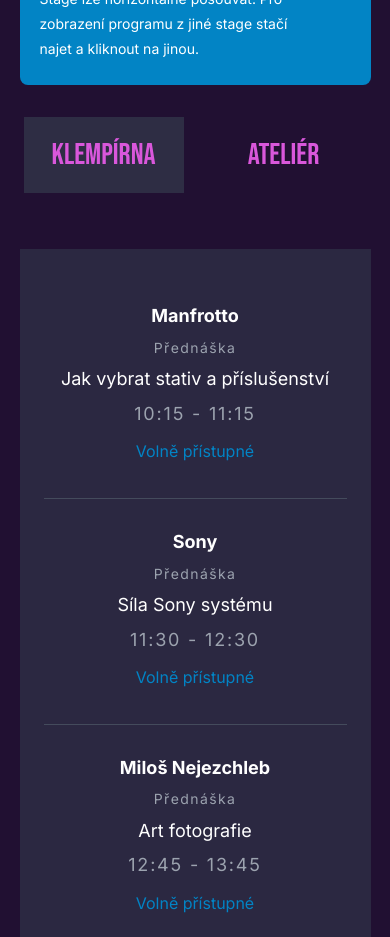
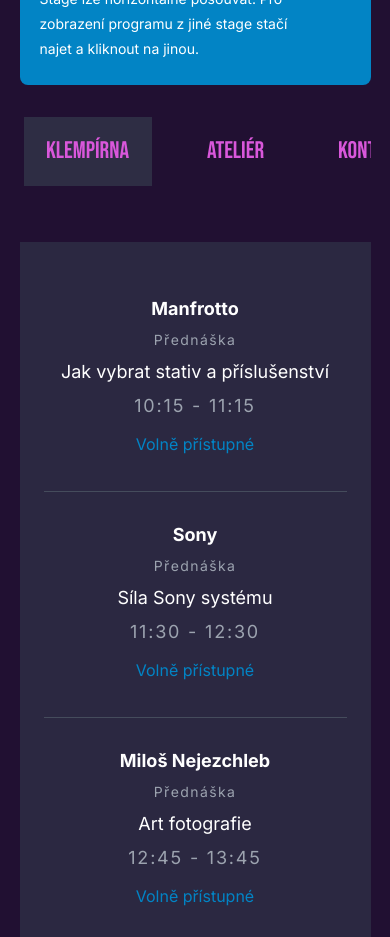
Before and after one commit to fandablazek97/ceska-doprava-nextjs-ts, a Next.js app: page /program in a window 390 px wide. Shown: the part 880-1817 px from the top of the page. Built offline with nearby package versions, Linux system fonts and the light colour scheme.

Commit message:
content-updated, fixed mobile program

```diff
--- a/src/components/home/GuestCard.tsx
+++ b/src/components/home/GuestCard.tsx
@@ -46,7 +46,7 @@
           href={igLink}
           target={"_blank"}
           rel="noreferrer"
-          className="c-link-3-a flex items-center gap-2 text-primary"
+          className="c-link-3-a flex text-xs sm:text-sm lg:text-base items-center gap-2 text-primary"
         >
           <FaInstagram />
           <span>{igName}</span>
--- a/src/components/home/Guests.tsx
+++ b/src/components/home/Guests.tsx
@@ -221,6 +221,13 @@
             igName={"younmehub"}
             className="xs:reveal-delay-100"
           />
+          <GuestCard
+            src={"/images/hoste/fotka/canon-pavel-sery.jpg"}
+            alt="Pavel Šerý"
+            name="Pavel Šerý"
+            caption="Plzeňák, kanoňák který přes dvacet let působí jako produktový specialista foto-video ve společnosti Canon CZ"
+            className="xs:reveal-delay-0 xl:reveal-delay-200"
+          />
         </Tab.Panel>
         <Tab.Panel
           className={
--- a/src/components/program/Program.tsx
+++ b/src/components/program/Program.tsx
@@ -50,13 +50,13 @@
             key={stage.id}
             className={({ selected }) =>
               selected
-                ? "flex w-40 shrink-0 flex-col items-center justify-center gap-3 bg-gray-700/60 p-5 text-left outline-none transition-colors duration-200 sm:w-full sm:items-start sm:justify-start"
-                : "flex w-40 shrink-0 flex-col items-center justify-center gap-3 bg-transparent p-5 text-left outline-none transition-colors duration-200 hover:bg-gray-700/30 sm:w-full sm:items-start sm:justify-start"
+                ? "flex w-32 shrink-0 flex-col items-center justify-center gap-3 bg-gray-700/60 p-5 text-left outline-none transition-colors duration-200 sm:w-full sm:items-start sm:justify-start"
+                : "flex w-32 shrink-0 flex-col items-center justify-center gap-3 bg-transparent p-5 text-left outline-none transition-colors duration-200 hover:bg-gray-700/30 sm:w-full sm:items-start sm:justify-start"
             }
           >
             <Heading
               level={3}
-              size="lg"
+              size="base"
               font="display"
               color="primary"
               weight="medium"
--- a/src/components/program/RegistrationForm.tsx
+++ b/src/components/program/RegistrationForm.tsx
@@ -34,10 +34,10 @@
   //   id: 5,
   //   value: "Manfrotto - Lukáš Navara - Portréty",
   // },
-  {
-    id: 6,
-    value: "Dominik Beránek - Street portrét",
-  },
+  // {
+  //   id: 6,
+  //   value: "Dominik Beránek - Street portrét",
+  // },
   {
     id: 7,
     value: "Tomáš Košňar + Leica klub - Focení na film",
--- a/src/components/program/programData.ts
+++ b/src/components/program/programData.ts
@@ -96,7 +96,7 @@
     id: 3,
     speaker: "Canon",
     category: "Přednáška",
-    name: "Novinky u Canonu",
+    name: "EOS R – síla bajonetu, technologická současnost i budoucnost systému Canon EOS",
     time: "13:00 - 14:00",
     hasRegistration: false,
     isPaid: false,
@@ -286,14 +286,14 @@
     time: "16:45 - 17:45",
     hasRegistration: true,
     isPaid: false,
-    isFull: false,
+    isFull: true,
     shopLink: "#",
   },
   {
     id: 7,
     speaker: "Tomáš Košňar + Leica klub",
     category: "Workshop",
-    name: "Focení na film",
+    name: "Focení na analog a film (technika k zapůjčení na místě)",
     time: "18:00 - 19:00",
     hasRegistration: true,
     isPaid: false,
```
Also changed, not shown: public/images/hoste/fotka/canon-pavel-sery.jpg (added).
